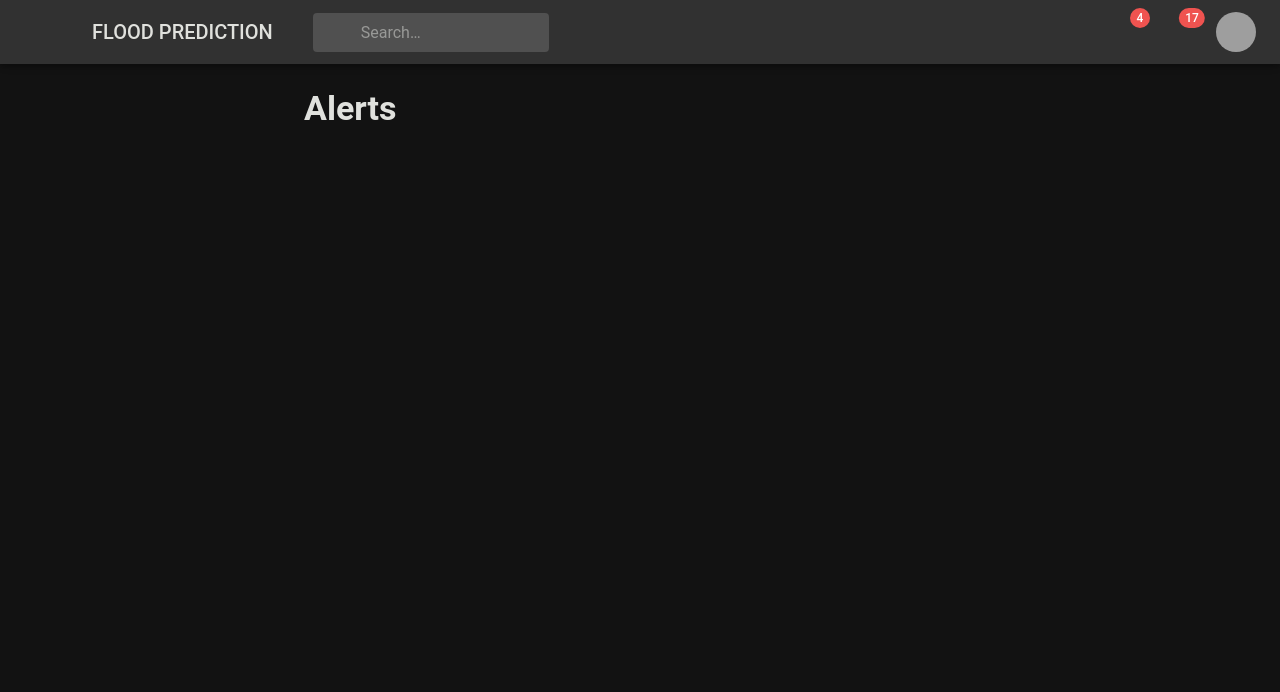
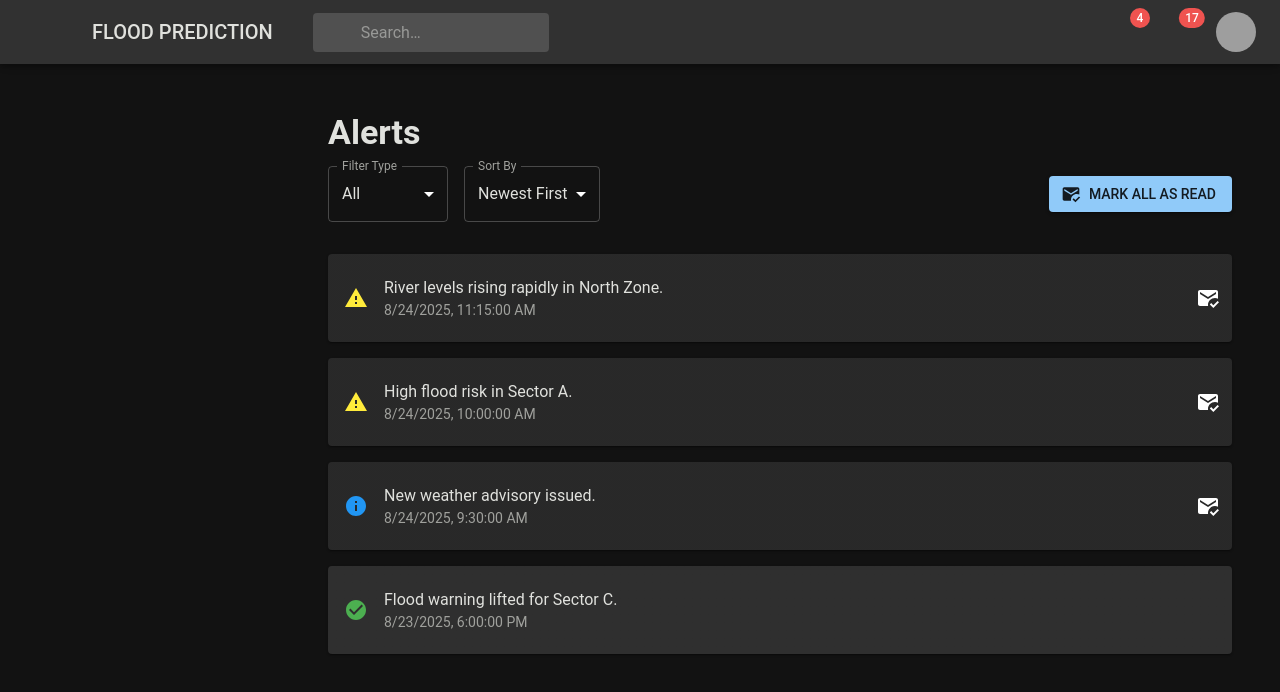
Before and after one commit to HarshitaSoni24/Atlantis, a React (Create React App) app in the folder atlantis-app/: page /alerts in a window 1280 px wide. Shown: the top 692 px of the page. Built offline with nearby package versions, Linux system fonts and the light colour scheme; grey boxes are pictures that could not be loaded; some icons are missing.

Commit message:
feat: Added working logic for alert system

```diff
--- a/atlantis-app/src/components/RiskLegend.tsx
+++ b/atlantis-app/src/components/RiskLegend.tsx
@@ -1,6 +1,7 @@
 
 import React from 'react';
-import { Box, Typography, Paper } from '@mui/material';
+import { Box, Typography, Paper, useMediaQuery } from '@mui/material';
+import { useTheme } from '@mui/material/styles'; // Import useTheme
 import { LOW_RISK_COLOR, MODERATE_RISK_COLOR, HIGH_RISK_COLOR } from '../constants/colors';
 
 interface RiskLegendProps {
@@ -8,8 +9,20 @@ interface RiskLegendProps {
 }
 
 const RiskLegend: React.FC<RiskLegendProps> = ({ riskLevels }) => {
+  const theme = useTheme(); // Use theme
+  const isSmallScreen = useMediaQuery(theme.breakpoints.down('sm')); // Check for small screens
+
   return (
-    <Paper sx={{ p: 2, mt: 2, width: 'fit-content', position: 'absolute', zIndex: 1000, bottom: 20, left: 20 }}>
+    <Paper sx={{
+      p: 2,
+      mt: 2,
+      width: 'fit-content',
+      position: 'absolute',
+      zIndex: 1000,
+      bottom: isSmallScreen ? 10 : 20, // Adjust bottom for small screens
+      left: isSmallScreen ? 10 : 20,   // Adjust left for small screens
+      right: isSmallScreen ? 10 : 'auto', // Add right for small screens
+    }}>
       <Typography variant="subtitle1" gutterBottom>Flood Risk Legend</Typography>
       {riskLevels.map((level) => (
         <Box key={level.label} sx={{ display: 'flex', alignItems: 'center', mb: 1 }}>
--- a/atlantis-app/src/pages/Alerts.tsx
+++ b/atlantis-app/src/pages/Alerts.tsx
@@ -1,9 +1,154 @@
+import React, { useState, useEffect } from 'react';
+import {
+  Typography, Box, List, ListItem, ListItemText, IconButton, ListItemIcon,
+  Paper, Button, FormControl, InputLabel, Select, MenuItem,
+  Badge, useTheme
+} from '@mui/material';
+import {
+  Warning as WarningIcon, Info as InfoIcon, CheckCircle as CheckCircleIcon,
+  Delete as DeleteIcon, MarkEmailRead as MarkEmailReadIcon,
+  Sort as SortIcon, FilterList as FilterListIcon
+} from '@mui/icons-material';
+import { useAppContext } from '../context/AppContext';
+import { fetchAlerts, markAlertAsRead, clearAllAlerts } from '../api/mockApi'; // Assuming mockApi has these functions
 
-import React from 'react';
-import { Typography } from '@mui/material';
+interface Alert {
+  id: string;
+  type: 'warning' | 'info' | 'success';
+  message: string;
+  timestamp: string;
+  read: boolean;
+}
 
 const Alerts: React.FC = () => {
-  return <Typography variant="h4">Alerts</Typography>;
+  const { state } = useAppContext();
+  const theme = useTheme();
+  const [alerts, setAlerts] = useState<Alert[]>([]);
+  const [filterType, setFilterType] = useState<'all' | 'warning' | 'info' | 'success'>('all');
+  const [sortBy, setSortBy] = useState<'newest' | 'oldest'>('newest');
+
+  useEffect(() => {
+    const getAlerts = async () => {
+      const fetchedAlerts = await fetchAlerts();
+      setAlerts(fetchedAlerts);
+    };
+    getAlerts();
+  }, []);
+
+  const handleMarkAsRead = async (id: string) => {
+    await markAlertAsRead(id);
+    setAlerts(alerts.map(alert => alert.id === id ? { ...alert, read: true } : alert));
+  };
+
+  const handleClearAll = async () => {
+    await clearAllAlerts();
+    setAlerts([]);
+  };
+
+  const filteredAlerts = alerts.filter(alert => {
+    if (filterType === 'all') return true;
+    return alert.type === filterType;
+  }).sort((a, b) => {
+    const dateA = new Date(a.timestamp).getTime();
+    const dateB = new Date(b.timestamp).getTime();
+    return sortBy === 'newest' ? dateB - dateA : dateA - dateB;
+  });
+
+  const getAlertIcon = (type: Alert['type']) => {
+    switch (type) {
+      case 'warning': return <WarningIcon color="warning" />;
+      case 'info': return <InfoIcon color="info" />;
+      case 'success': return <CheckCircleIcon color="success" />;
+      default: return null;
+    }
+  };
+
+  return (
+    <Box sx={{ p: 3 }}>
+      <Typography variant="h4" gutterBottom>Alerts</Typography>
+
+      <Box sx={{ display: 'flex', gap: 2, mb: 3, alignItems: 'center' }}>
+        <FormControl sx={{ minWidth: 120 }}>
+          <InputLabel id="filter-type-label">Filter Type</InputLabel>
+          <Select
+            labelId="filter-type-label"
+            value={filterType}
+            label="Filter Type"
+            onChange={(e) => setFilterType(e.target.value as typeof filterType)}
+          >
+            <MenuItem value="all">All</MenuItem>
+            <MenuItem value="warning">Warning</MenuItem>
+            <MenuItem value="info">Info</MenuItem>
+            <MenuItem value="success">Success</MenuItem>
+          </Select>
+        </FormControl>
+
+        <FormControl sx={{ minWidth: 120 }}>
+          <InputLabel id="sort-by-label">Sort By</InputLabel>
+          <Select
+            labelId="sort-by-label"
+            value={sortBy}
+            label="Sort By"
+            onChange={(e) => setSortBy(e.target.value as typeof sortBy)}
+          >
+            <MenuItem value="newest">Newest First</MenuItem>
+            <MenuItem value="oldest">Oldest First</MenuItem>
+          </Select>
+        </FormControl>
+
+        <Button
+          variant="contained"
+          startIcon={<MarkEmailReadIcon />}
+          onClick={handleClearAll}
+          disabled={alerts.length === 0}
+          sx={{ ml: 'auto' }} // Push to the right
+        >
+          Mark All as Read
+        </Button>
+      </Box>
+
+      {filteredAlerts.length === 0 ? (
+        <Paper sx={{ p: 3, textAlign: 'center', mt: 4 }}>
+          <InfoIcon sx={{ fontSize: 60, color: theme.palette.text.secondary }} />
+          <Typography variant="h6" color="textSecondary" mt={2}>
+            No alerts to display.
+          </Typography>
+          <Typography variant="body2" color="textSecondary">
+            Your inbox is clear!
+          </Typography>
+        </Paper>
+      ) : (
+        <List>
+          {filteredAlerts.map((alert) => (
+            <Paper
+              key={alert.id}
+              sx={{
+                mb: 2,
+                p: 2,
+                backgroundColor: alert.read ? theme.palette.action.hover : theme.palette.background.paper,
+                display: 'flex',
+                alignItems: 'center',
+              }}
+            >
+              <ListItemIcon sx={{ minWidth: 40 }}>
+                {getAlertIcon(alert.type)}
+              </ListItemIcon>
+              <ListItemText
+                primary={alert.message}
+                secondary={new Date(alert.timestamp).toLocaleString()}
+                sx={{ flexGrow: 1 }}
+              />
+              {!alert.read && (
+                <IconButton edge="end" aria-label="mark as read" onClick={() => handleMarkAsRead(alert.id)}>
+                  <MarkEmailReadIcon />
+                </IconButton>
+              )}
+            </Paper>
+          ))}
+        </List>
+      )}
+    </Box>
+  );
 };
 
 export default Alerts;
--- a/atlantis-app/src/pages/Dashboard.tsx
+++ b/atlantis-app/src/pages/Dashboard.tsx
@@ -6,9 +6,15 @@ import { Typography, Box, Button, CircularProgress } from '@mui/material';
 import WarningAmberIcon from '@mui/icons-material/WarningAmber';
 import WaterDropIcon from '@mui/icons-material/WaterDrop';
 import CloudQueueIcon from '@mui/icons-material/CloudQueue';
+import WbSunnyIcon from '@mui/icons-material/WbSunny';
+import CloudIcon from '@mui/icons-material/Cloud';
+import ThunderstormIcon from '@mui/icons-material/Thunderstorm';
 import { MOUTH_RISK_COLOR, LOW_RISK_COLOR, MODERATE_RISK_COLOR, LIGHT_RISK_COLOR, HIGH_RISK_COLOR } from '../constants/colors';
 import { useAppContext } from '../context/AppContext';
 import { fetchFloodRiskData } from '../api/mockApi';
+import InfoIcon from '@mui/icons-material/Info'; // Import InfoIcon
+import CheckCircleIcon from '@mui/icons-material/CheckCircle'; // Import CheckCircleIcon
+import { alpha } from '@mui/material/styles'; // Import alpha for color manipulation
 
 const Dashboard: React.FC = () => {
   const { state } = useAppContext();
@@ -39,6 +45,38 @@ const Dashboard: React.FC = () => {
     { label: 'Light', color: LIGHT_RISK_COLOR },
     { label: 'High', color: HIGH_RISK_COLOR },
   ];
+
+  const getRiskBoxStyle = (riskLevel: string) => {
+    let bgColor;
+    let icon;
+    switch (riskLevel) {
+      case 'High Risk.':
+        bgColor = HIGH_RISK_COLOR;
+        icon = <WarningAmberIcon sx={{ fontSize: 60, color: 'white', marginBottom: '10px' }} />;
+        break;
+      case 'Moderate Risk.':
+        bgColor = MODERATE_RISK_COLOR;
+        icon = <InfoIcon sx={{ fontSize: 60, color: 'white', marginBottom: '10px' }} />; // Example: InfoIcon for moderate
+        break;
+      case 'Low Risk.':
+        bgColor = LOW_RISK_COLOR;
+        icon = <CheckCircleIcon sx={{ fontSize: 60, color: 'white', marginBottom: '10px' }} />; // Example: CheckCircleIcon for low
+        break;
+      default:
+        bgColor = '#6b7280'; // Default neutral color
+        icon = <InfoIcon sx={{ fontSize: 60, color: 'white', marginBottom: '10px' }} />;
+    }
+    return {
+      background: `linear-gradient(to right, ${bgColor}, ${alpha(bgColor, 0.8)})`,
+      borderRadius: '8px',
+      padding: '20px',
+      display: 'flex',
+      flexDirection: 'column',
+      alignItems: 'center',
+      textAlign: 'center',
+      color: 'white',
+    };
+  };
 
   return (
     <div className="dashboard-container">
@@ -108,20 +146,16 @@ const Dashboard: React.FC = () => {
                 </Typography>
 
                 {/* Red Alert Box */}
-                <Box
-                  sx={{
-                    background: 'linear-gradient(to right, #dc2626, #b91c1c)',
-                    borderRadius: '8px',
-                    padding: '20px',
-                    display: 'flex',
-                    flexDirection: 'column',
-                    alignItems: 'center',
-                    textAlign: 'center',
-                    color: 'white',
-                  }}
-                >
-                  {/* Warning Triangle Icon */}
-                  <WarningAmberIcon sx={{ fontSize: 60, color: 'white', marginBottom: '10px' }} />
+                <Box sx={getRiskBoxStyle(currentRisk?.level)}>
+                  {/* Call a function to get the icon based on risk level */}
+                  {(() => {
+                    switch (currentRisk?.level) {
+                      case 'High Risk.': return <WarningAmberIcon sx={{ fontSize: 60, color: 'white', marginBottom: '10px' }} />;
+                      case 'Moderate Risk.': return <InfoIcon sx={{ fontSize: 60, color: 'white', marginBottom: '10px' }} />;
+                      case 'Low Risk.': return <CheckCircleIcon sx={{ fontSize: 60, color: 'white', marginBottom: '10px' }} />;
+                      default: return <InfoIcon sx={{ fontSize: 60, color: 'white', marginBottom: '10px' }} />;
+                    }
+                  })()}
                   <Typography variant="h4" sx={{ fontWeight: 'bold', marginBottom: '5px' }}>
                     {currentRisk?.level}
                   </Typography>
@@ -160,11 +194,35 @@ const Dashboard: React.FC = () => {
 
                 {/* Weather icons section */}
                 <Box sx={{ display: 'flex', alignItems: 'center', justifyContent: 'space-around', marginTop: '10px' }}>
-                  {/* Droplet/rain icon */}
-                  <WaterDropIcon sx={{ fontSize: 50, color: '#3b82f6' }} />
-
-                  {/* Cloud with rain icon */}
-                  <CloudQueueIcon sx={{ fontSize: 50, color: '#6b7280' }} />
+                  {(() => {
+                    let iconComponent;
+                    let temperatureDisplay;
+                    switch (forecast?.outlook) {
+                      case 'Clear':
+                        iconComponent = <WbSunnyIcon sx={{ fontSize: 50, color: '#ffeb3b', '&:hover': { transform: 'scale(1.1)', transition: 'transform 0.3s ease-in-out' } }} />;
+                        temperatureDisplay = '25°C'; // Example temperature
+                        break;
+                      case 'Cloudy':
+                        iconComponent = <CloudIcon sx={{ fontSize: 50, color: '#6b7280', '&:hover': { transform: 'scale(1.1)', transition: 'transform 0.3s ease-in-out' } }} />;
+                        temperatureDisplay = '18°C'; // Example temperature
+                        break;
+                      case 'Thunderstorm':
+                        iconComponent = <ThunderstormIcon sx={{ fontSize: 50, color: '#4b5563', '&:hover': { transform: 'scale(1.1)', transition: 'transform 0.3s ease-in-out' } }} />;
+                        temperatureDisplay = '20°C'; // Example temperature
+                        break;
+                      default:
+                        iconComponent = <WaterDropIcon sx={{ fontSize: 50, color: '#3b82f6', '&:hover': { transform: 'scale(1.1)', transition: 'transform 0.3s ease-in-out' } }} />;
+                        temperatureDisplay = 'N/A';
+                    }
+                    return (
+                      <>
+                        {iconComponent}
+                        <Typography variant="body2" sx={{ textAlign: 'center', color: '#6b7280' }}>
+                          {temperatureDisplay}
+                        </Typography>
+                      </>
+                    );
+                  })()}
                 </Box>
                 <Typography variant="body2" sx={{ textAlign: 'center', color: '#6b7280' }}>
                   Flood Probability: {forecast?.floodProbability}
```
Also changed, not shown: atlantis-app/src/api/mockApi.ts (+33 -0 lines), 2 other files (tests, documents, lock files or other folders).
